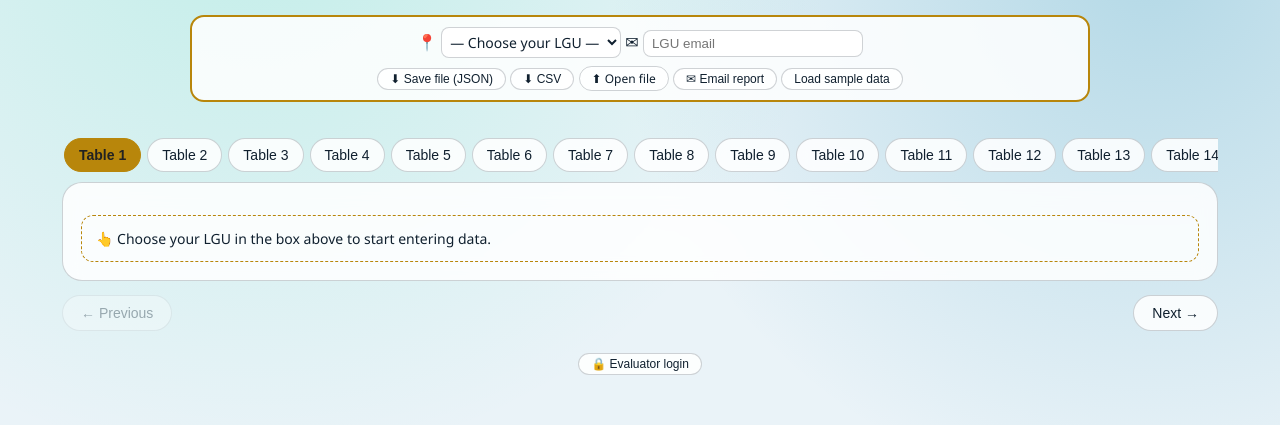
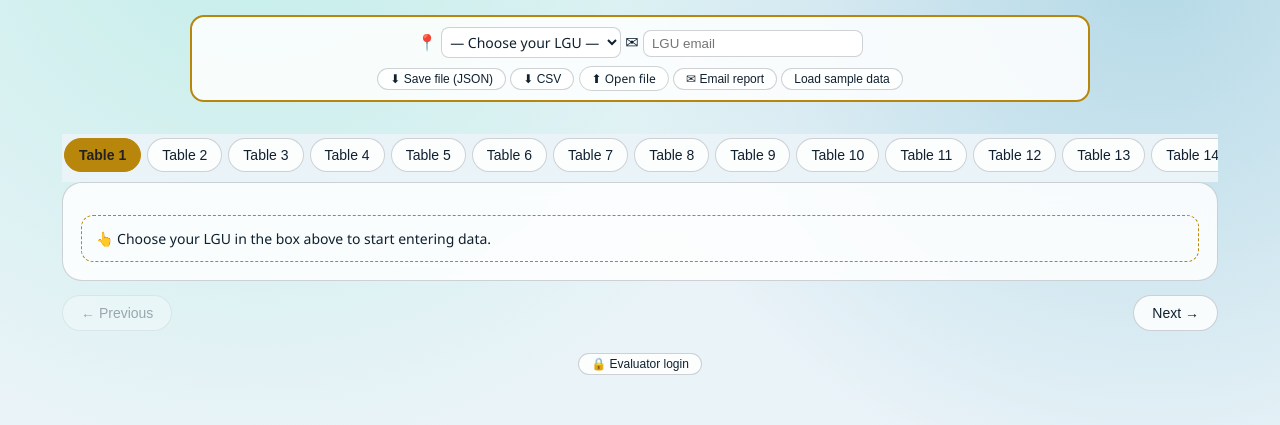
Before and after one commit to agfeersolutions/bohol-tax-compliance, a plain HTML site: page index.html in a window 1280 px wide. Shown: the part 117-542 px from the top of the page. Drawn offline with Linux system fonts and the light colour scheme.

Commit message:
Add files via upload

```diff
--- a/index.html
+++ b/index.html
@@ -15,7 +15,7 @@ h1{margin:6px 0 4px;font-size:clamp(24px,5vw,44px);letter-spacing:.04em;text-ali
 .kpis{display:grid;grid-template-columns:repeat(auto-fit,minmax(170px,1fr));gap:10px;margin-bottom:16px}
 .k{background:var(--card);border:1px solid var(--line);border-radius:16px;padding:12px 14px;backdrop-filter:blur(10px)}
 .k small{color:var(--mut);font-size:12px}.k b{display:block;font-size:22px;margin-top:2px}
-.tabs{display:flex;gap:6px;overflow-x:auto;padding:4px 2px 10px;position:sticky;top:env(safe-area-inset-top,0px);z-index:5}
+.tabs{display:flex;gap:6px;overflow-x:auto;padding:4px 2px 10px;position:sticky;top:env(safe-area-inset-top,0px);z-index:5;background:var(--bg)}
 .tb{flex:0 0 auto;background:var(--card);border:1px solid var(--line);color:var(--ink);padding:8px 14px;border-radius:999px;font-size:14px;cursor:pointer;backdrop-filter:blur(8px)}
 .tb.on{background:var(--gold);color:#222;border-color:var(--gold);font-weight:700}
 .btn{background:var(--card);border:1px solid var(--line);color:var(--ink);padding:9px 18px;border-radius:999px;font-size:14px;cursor:pointer}
```
